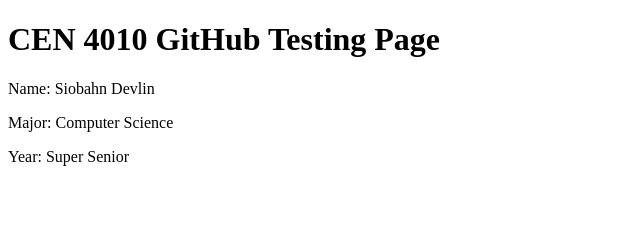
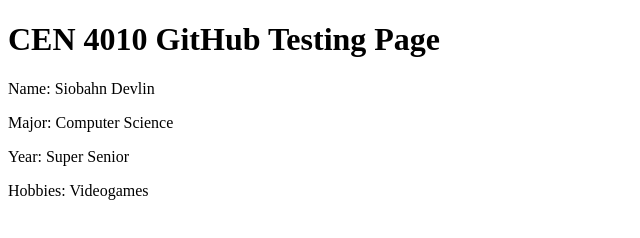
Before and after one commit to z2281/GitHubDesktop-EC-Assignment, a plain HTML site: page index.html in a window 1280 px wide. Shown: the whole page, without its empty margins (0-640 px from the left). Drawn offline with Linux system fonts and the light colour scheme.

Commit message:
Added hobbies

```diff
--- a/index.html
+++ b/index.html
@@ -13,6 +13,7 @@
         <p>Name: Siobahn Devlin</p>
         <p>Major: Computer Science</p>
         <p>Year: Super Senior</p>
+        <p>Hobbies: Videogames</p>
         <script src="" async defer></script>
     </body>
 </html>
```
